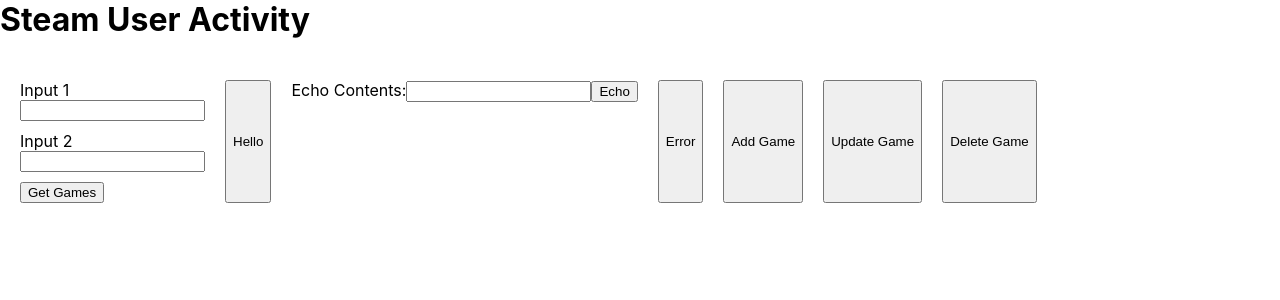
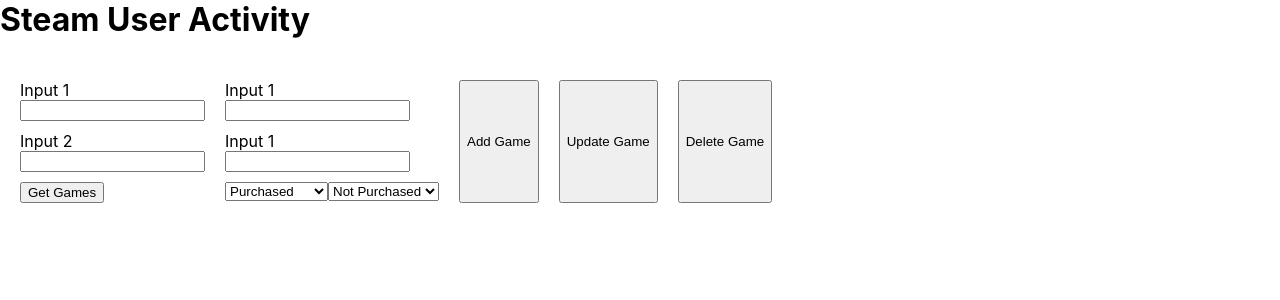
Before and after one commit to YuRoGameDev/cs361-capstone, a React (Create React App) app: page / in a window 1280 px wide. Shown: the top 300 px of the page. Built offline with nearby package versions, Linux system fonts and the light colour scheme.

Commit message:
Added dropdowns

```diff
--- a/server.js
+++ b/server.js
@@ -120,6 +120,7 @@
     const result = await client.query(query, values);
     if (result.rowCount < 1) {
       res.status(500).send("Internal Error - No Games Found");
+      res.send("No Data Found");
     } else {
       res.set("Content-Type", "application/json");
       res.send(result.rows);
--- a/src/App.js
+++ b/src/App.js
@@ -3,13 +3,35 @@
 
 function App() {
   const [response, setResponse] = useState("");
-  const [echoInput, setEchoInput] = useState("");
+  const [gameResponse, setGameResponse] = useState("");
 
   const [formGameData, setGameData] = useState({
     input1: "",
     input2: "",
   });
-  const [gameResponse, setGameResponse] = useState("");
+
+  const [formAddData, setAddData] = useState({
+    input1: "",
+    input2: "",
+    behavior: "purchase",
+    value: "0",
+
+  });
+  const [isDropdownUpdate, setIsDropdownUpdate] = useState(false);
+
+  const handleDropdownChange = (column) => {
+    setAddData(prevData => ({
+      ...prevData,
+      behavior: column.target.value
+    }));
+  };
+  const handleDropdownValueChange = (column) => {
+    setAddData(prevData => ({
+      ...prevData,
+      value: column.target.value
+    }));
+  };
+
   const callGameApi = async (endpoint, method = "GET", body = null) => {
     const options = {
       method,
@@ -53,13 +75,7 @@
     }
   };
 
-  const handleEcho = () => {
-    if (!echoInput.trim()) {
-      setResponse("Please provide input to echo.");
-      return;
-    }
-    callApi(`/echo?input=${encodeURIComponent(echoInput)}`);
-  };
+
 
   const handleChange = (e) => {
     const { id, value } = e.target;
@@ -91,20 +107,43 @@
           })}>Get Games</button>
         </div>
 
-        <button onClick={() => callApi("/hello")}>Hello</button>
+
         <div>
-          <label htmlFor="echo-input">Echo Contents:</label>
-          <input
-            type="text"
-            id="echo-input"
-            value={echoInput}
-            onChange={(e) => setEchoInput(e.target.value)}
+          <InputField
+            label="Input 1"
+            id="input1"
+            value={formGameData.input1}
+            onChange={handleChange}
           />
-          <button onClick={handleEcho}>Echo</button>
+          <InputField
+            label="Input 1"
+            id="input1"
+            value={formGameData.input1}
+            onChange={handleChange}
+          />
+          <select onChange={handleDropdownChange}>
+            <option value="purchase">Purchased</option>
+            <option value="play">Hours Played</option>
+
+          </select>
+
+          {formAddData.behavior === 'play' && (
+            <InputField
+              label="Input 1"
+              id="input1"
+              value={formGameData.input1}
+              onChange={handleChange}
+            />
+          )}
+
+          {formAddData.behavior === 'purchase' && (
+            <select onChange={handleDropdownValueChange}>
+              <option value="0">Not Purchased</option>
+              <option value="1">Purchased</option>
+            </select>
+          )}
+
         </div>
-        <button onClick={() => callApi("/error")}>Error</button>
-
-
         <button
           onClick={() =>
             callApi("/add-game", "POST", {
```
